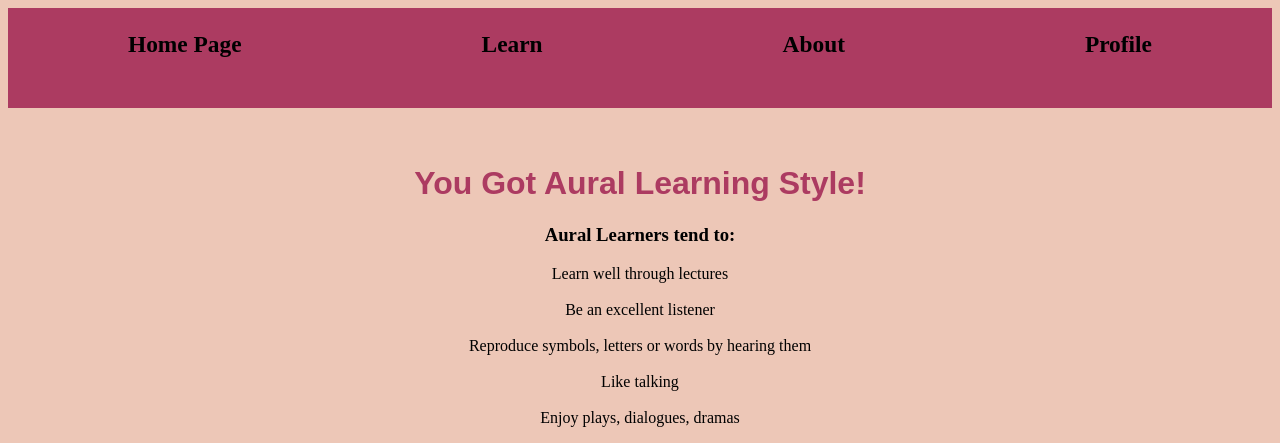
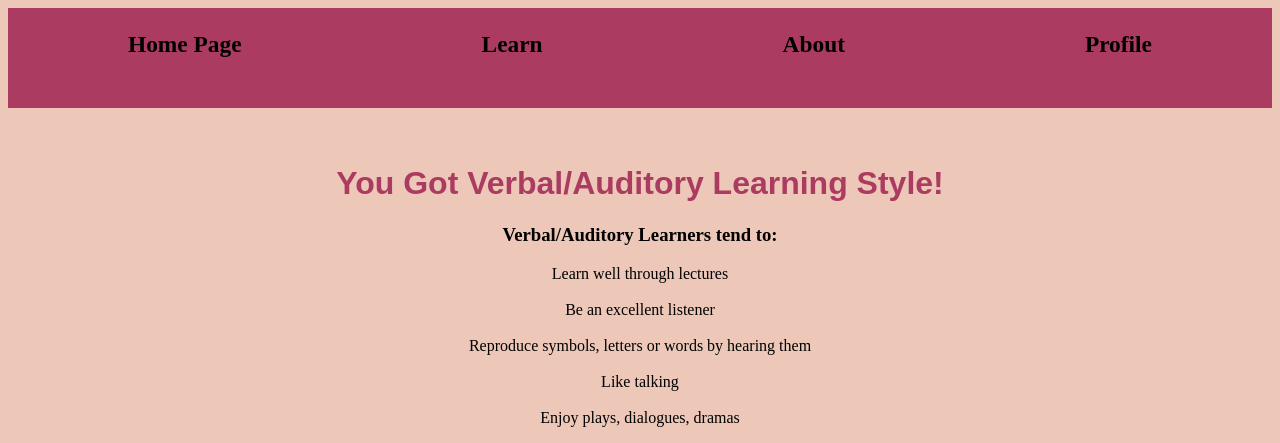
Before and after one commit to jcderry5/shared, a Python web app: template templates/aural.html in a window 1280 px wide. Shown: the top 443 px of the page. Run offline with Jinja, Linux system fonts and the light colour scheme; the template is opened without the code that fills it, so the values that code supplies are empty.

Commit message:
updated title

```diff
--- a/main.py
+++ b/main.py
@@ -57,6 +57,8 @@ class LoadDataHandler(webapp2.RequestHandler):
     def get(self):
         seed_data()
 
+
+
 app = webapp2.WSGIApplication([
     ('/', HomePage),
     ('/Quiz',QuizPage),
--- a/templates/aural.html
+++ b/templates/aural.html
@@ -2,7 +2,7 @@
 <html lang="en" dir="ltr">
   <head>
     <meta charset="utf-8">
-    <title>Aural Learning Style</title>
+    <title>Verbal/Auditory Learning Style</title>
       <link rel="stylesheet" href="learningstyle.css">
 
   </head>
@@ -16,9 +16,9 @@
     </div>
 <br><br>
 
-<h1 id="title" >You Got Aural Learning Style!</h1>
+<h1 id="title" >You Got Verbal/Auditory Learning Style!</h1>
 
-<h3 align="center">Aural Learners tend to:  </h3>
+<h3 align="center">Verbal/Auditory Learners tend to:  </h3>
 
 <p align="center">
   Learn well through lectures
```
